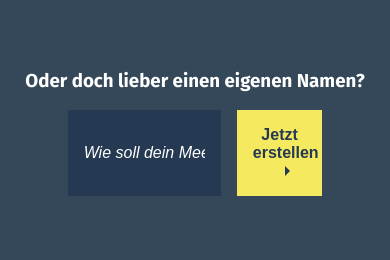
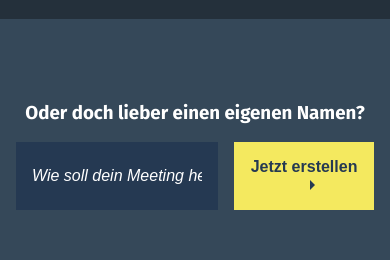
Before and after one commit to kreativ-los/meeting, a Vue app in the folder client/: page /m in a window 390 px wide. Shown: the part 670-930 px from the top of the page. Built offline with nearby package versions, Linux system fonts and the light colour scheme; no server answers.

Commit message:
Fix responsive stylings

```diff
--- a/client/src/App.vue
+++ b/client/src/App.vue
@@ -57,6 +57,9 @@
   }
 
   .view {
-    /* padding: $space * 2 $space; */
+    display: flex;
+    flex-direction: column;
+    flex: 1;
+    padding: $space * 2 0;
   }
 </style>
--- a/client/src/scss/modules/_grid.scss
+++ b/client/src/scss/modules/_grid.scss
@@ -2,6 +2,14 @@
   width: 100%;
   max-width: $container-width;
   margin: 0 auto;
+
+  align-self: center;
+
+  padding: 0 $space;
+
+  @include breakpoint(md up) {
+    padding: 0;
+  }
 }
 
 .grid {
@@ -33,5 +41,13 @@
         }
       }
     }
+
+    .col-md-offset {
+      @for $i from 1 to 12 {
+        &--#{$i} {
+          grid-column-start: #{$i};
+        }
+      }
+    }
   }
 }
--- a/client/src/scss/modules/_navigation.scss
+++ b/client/src/scss/modules/_navigation.scss
@@ -9,6 +9,10 @@
     display: flex;
     justify-content: center;
 
+    &:not(:last-child) {
+      margin-right: $space;
+    }
+
     a {
       display: block;
       color: white;
@@ -16,7 +20,6 @@
       font-weight: 700;
 
       transition: background .5s;
-      margin-right: $space;
 
       &.router-link-exact-active,
       &:hover {
--- a/client/src/scss/variables/_grid.scss
+++ b/client/src/scss/variables/_grid.scss
@@ -2,8 +2,7 @@ $container-width: 800px;
 
 $breakpoints: (
   sm: 480px,
-  xs: 600px,
-  md: 1040px,
+  md: 600px,
   lg: $container-width,
   xl: 1600px
 );
--- a/client/src/views/Home.vue
+++ b/client/src/views/Home.vue
@@ -5,8 +5,8 @@
     </div>
 
     <div class="grid">
-      <router-link to="/m/" class="btn col--12 col-offset--3 col-md--4">Neues Meeting anlegen…</router-link>
-      <router-link to="/participate/" class="btn col--12 col-md--4">An Meeting teilnehmen…</router-link>
+      <router-link to="/m/" class="btn col--6 col-md-offset--3 col-md--4">Neues Meeting anlegen…</router-link>
+      <router-link to="/participate/" class="btn col--6 col-md--4">An Meeting teilnehmen…</router-link>
     </div>
   </div>
 </template>
--- a/client/src/views/Meeting.vue
+++ b/client/src/views/Meeting.vue
@@ -1,11 +1,8 @@
 <template>
-  <div class="meeting" :class="'meeting--state-' + state">
+  <div class="meeting container text--center" :class="'meeting--state-' + state">
     <h2>Meeting <span class="no-uppercase">{{ meetingName }}</span></h2>
 
-    <label>
-      Dein Name:
-      <input type="text" v-model="participatorName" placeholder="Dein Name…">
-    </label>
+    <input type="text" v-model="participatorName" placeholder="Dein Name…">
 
     <div class="button-wrapper">
       <button type="button" class="talk circle" @click="(state === 'default') ? start() : stop()" :disabled="participatorName === ''">Reden</button>
@@ -133,6 +130,8 @@ export default {
     border-radius: 50%;
     box-shadow: 0 0 5rem 0 var(--color);
 
+    outline: none;
+
     animation: pulse 3s infinite;
 
     &[disabled] {
--- a/client/src/views/NewMeeting.vue
+++ b/client/src/views/NewMeeting.vue
@@ -26,9 +26,9 @@
       <div class="container text--center">
         <h3>Oder doch lieber einen eigenen Namen?</h3>
         <div class="grid">
-          <input type="text" placeholder="Wie soll dein Meeting heißen?" v-model="customName" class="col--5 col-offset--3">
+          <input type="text" placeholder="Wie soll dein Meeting heißen?" v-model="customName" class="col--7 col-md--5 col-md-offset--3">
 
-          <button @click.prevent="createMeeting()" class="cta col--3">Jetzt erstellen</button>
+          <button @click.prevent="createMeeting()" class="cta col--5 col-md--3">Jetzt erstellen</button>
         </div>
       </div>
     </div>
--- a/client/src/views/Participate.vue
+++ b/client/src/views/Participate.vue
@@ -8,8 +8,8 @@
     <div class="background">
       <div class="container">
         <form @submit.prevent="joinMeeting()" class="grid">
-          <input type="text" placeholder="Name des Meetings" v-model="meetingName" class="col--5 col-offset--3">
-          <button type="submit" class="cta col--3">Teilnehmen</button>
+          <input type="text" placeholder="Name des Meetings" v-model="meetingName" class="col--7 col-md--5 col-md-offset--3">
+          <button type="submit" class="cta col--5 col-md--3">Teilnehmen</button>
         </form>
       </div>
     </div>
```
